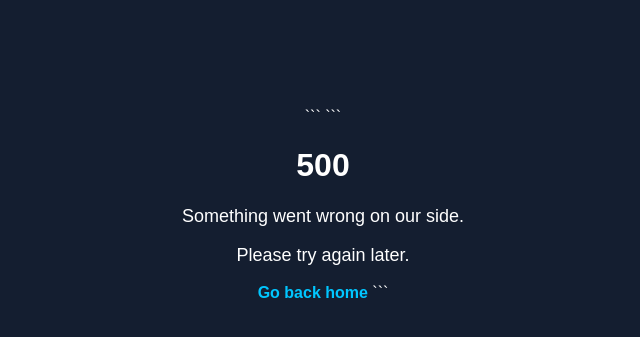
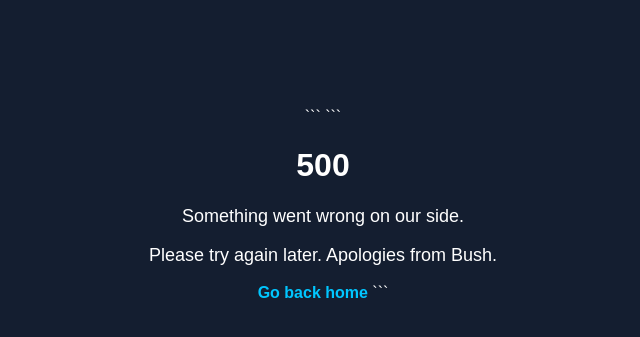
Before and after one commit to Bushsmith3300/bta-production-architecture, a Flask app: template app/templates/500.html in a window 1280 px wide. Shown: the top 337 px of the page, without its empty margins (317-957 px from the left). Run offline with Flask 3, Linux system fonts and the light colour scheme; the template is opened without the code that fills it, so the values that code supplies are empty.

Commit message:
Update 500 error page message with apology

````diff
--- a/app/templates/500.html
+++ b/app/templates/500.html
@@ -37,7 +37,7 @@
 ```
 <h1>500</h1>
 <p>Something went wrong on our side.</p>
-<p>Please try again later.</p>
+<p>Please try again later. Apologies from Bush.</p>
 
 <a href="/">Go back home</a>
 ```
````
